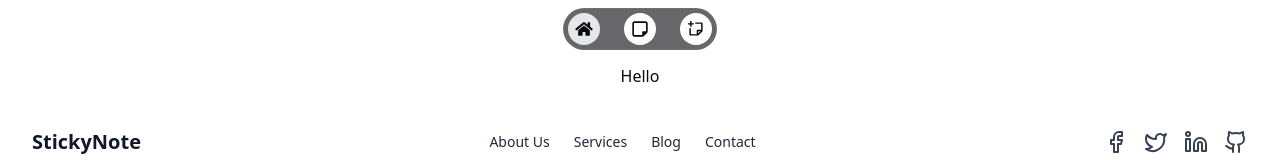
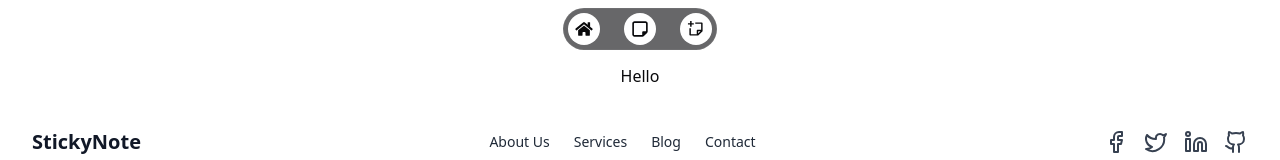
Before and after one commit to diesos/nextjs, a Next.js app: page / in a window 1280 px wide. Shown: the top 160 px of the page. Built offline with nearby package versions, Linux system fonts and the light colour scheme.

Commit message:
Refactor link hover background color in layout component

```diff
--- a/src/app/layout.tsx
+++ b/src/app/layout.tsx
@@ -27,7 +27,7 @@ const items = [
   {
     link: '/',
     Icon: <FaHome size={22} />,
-    defaultBgColor: 'bg-gray-200',
+    defaultBgColor: 'bg-white',
     hoverBgColor: 'bg-slate-300',
     tooltip: 'Home',
   },
```
